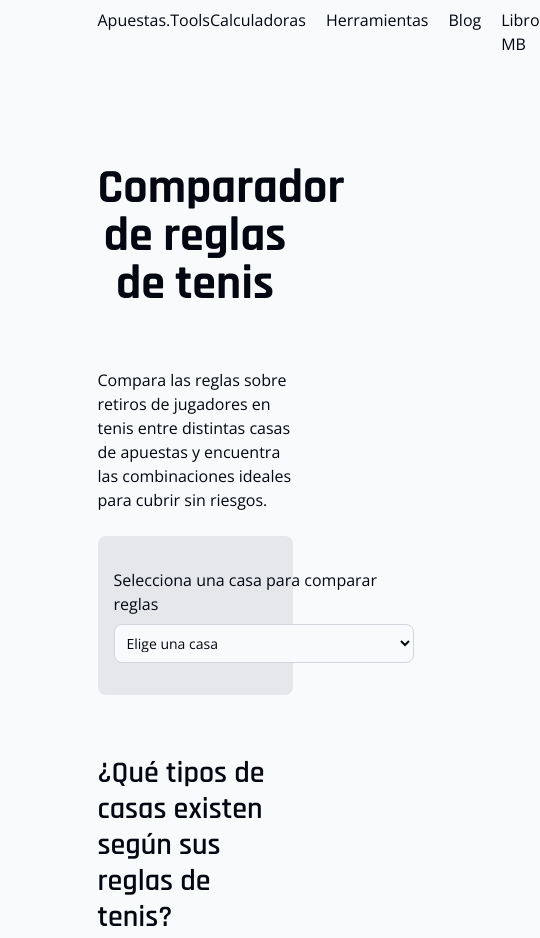
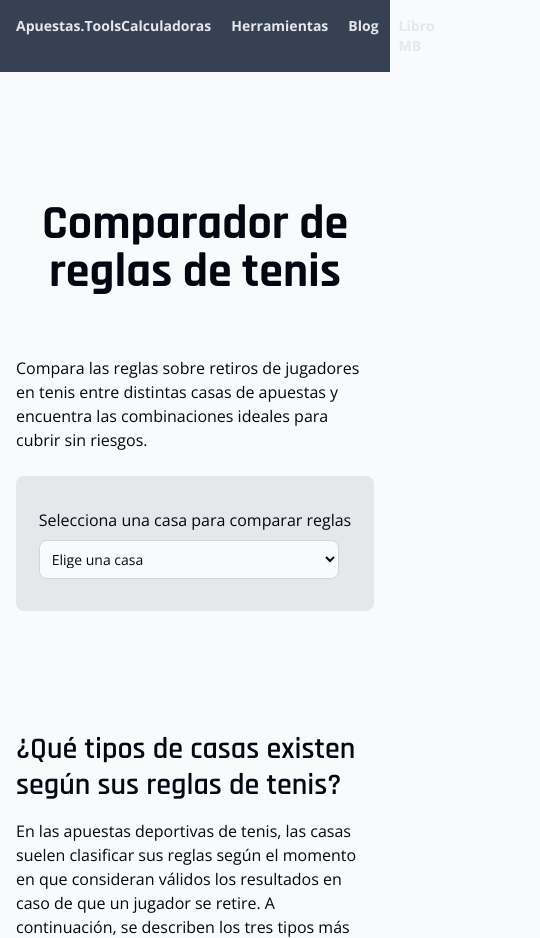
Before and after one commit to marc-doncel/apuestas.tools, a website: page final/reglas-tenis.html in a window 390 px wide. Shown: the top 938 px of the page, 540 px wide, since content can reach past the window. Drawn offline with nearby package versions, Linux system fonts and the light colour scheme.

Commit message:
made it responsive

```diff
--- a/final/reglas-tenis.html
+++ b/final/reglas-tenis.html
@@ -9,20 +9,20 @@
 </head>
 <body class="h-dvh bg-gray-50 text-gray-950 font-body">
 
-  <header class="max-w-screen mb-25">
-    <nav class="max-w-1/2 mx-auto flex justify-between py-2">
+  <header class="container mb-32 bg-gray-700 text-gray-200 text-sm font-bold">
+    <nav class="container px-4 lg:max-w-1/2 lg:px-0 mx-auto flex justify-between py-4">
       <a href="./index.html">Apuestas.Tools</a>
       <ul class="flex gap-5">
-        <li><a href="#">Calculadoras</a></li>
-        <li><a href="#">Herramientas</a></li>
-        <li><a href="#">Blog</a></li>
-        <li><a href="#">Libro MB</a></li>
+        <li><a class="hover:text-orange-400" href="#">Calculadoras</a></li>
+        <li><a class="hover:text-orange-400" href="#">Herramientas</a></li>
+        <li><a class="hover:text-orange-400" href="#">Blog</a></li>
+        <li><a class="hover:text-orange-400" href="#">Libro MB</a></li>
       </ul>
     </nav>
   </header>
 
-  <main class="max-w-1/2 mx-auto mb-25">
-    <section class="mb-15">
+  <main class="container px-4 lg:max-w-1/2 lg:px-0 mx-auto mb-30">
+    <section class="mb-30">
       <h1 class="text-center text-5xl font-bold mb-15 font-heading">Comparador de reglas de tenis</h1>
       <p class="mb-6">Compara las reglas sobre retiros de jugadores en tenis entre distintas casas de apuestas y encuentra las combinaciones ideales para cubrir sin riesgos.</p>
       <form class="flex justify-around items-center bg-gray-200 rounded-lg py-8 px-4 mb-6">
@@ -62,7 +62,7 @@
           <p class="mb-4">Estas casas validan las apuestas desde el momento en que se juega el primer punto del partido. Incluso si el partido no se completa, las apuestas se mantienen válidas siempre que haya comenzado.</p>
         </li>
       </ul>
-      <p class="mb-10">Este desglose te ayudará a entender las diferencias y a tomar decisiones más informadas al seleccionar casas de apuestas para cubrir sin riesgo.</p>
+      <p class="mb-14">Este desglose te ayudará a entender las diferencias y a tomar decisiones más informadas al seleccionar casas de apuestas para cubrir sin riesgo.</p>
 
       <h2 class="text-3xl font-semibold mb-4 font-heading">¿Por qué son importantes las reglas de tenis al cubrir?</h2>
       <p class="mb-4">Las reglas de tenis que aplican las casas de apuestas son fundamentales al realizar coberturas, ya que determinan en qué situaciones las apuestas se mantienen válidas o se anulan. Comprender estas normas permite evitar pérdidas inesperadas y maximizar las oportunidades de apostar sin riesgo.</p>
@@ -75,7 +75,7 @@
     </section>
   </main>
 
-  <footer class="max-w-screen py-2 text-center">
+  <footer class="container py-4 text-center bg-gray-700 text-gray-200 text-sm">
     <p>© Apuestas.Tools 2025</p>
   </footer>
 
```
Also changed, not shown: final/styles.css.
